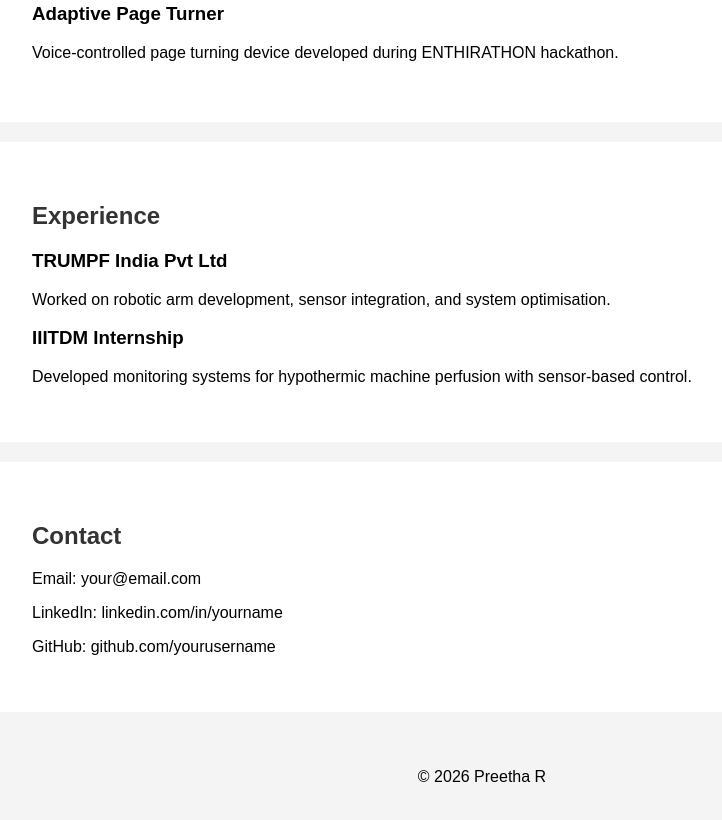
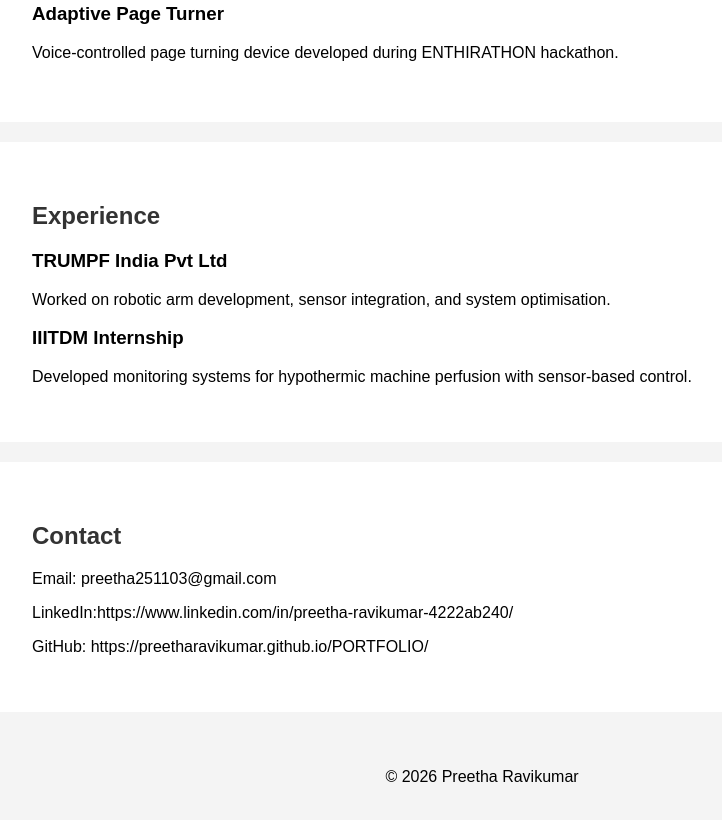
Before and after one commit to PreethaRavikumar/PORTFOLIO, a plain HTML site: page index.html in a window 1280 px wide. Shown: the part 1116-1936 px from the top of the page, without its empty margins (158-880 px from the left). Drawn offline with Linux system fonts and the light colour scheme.

Commit message:
Update index.html

```diff
--- a/index.html
+++ b/index.html
@@ -1,7 +1,7 @@
 <!DOCTYPE html>
 <html>
 <head>
-<title>Preetha R | Robotics Portfolio</title>
+<title>Preetha Ravikumar | Robotics Portfolio</title>
 
 <style>
 
@@ -47,7 +47,7 @@ margin-top:20px;
 <body>
 
 <header>
-<h1>Preetha R</h1>
+<h1>Preetha Ravikumar</h1>
 <p>Robotics & Automation Engineer</p>
 <p>MSc Robotics and Autonomous Systems | University of Bath</p>
 </header>
@@ -119,14 +119,14 @@ Interested in building advanced robotic systems that combine hardware and softwa
 
 <h2>Contact</h2>
 
-<p>Email: your@email.com</p>
-<p>LinkedIn: linkedin.com/in/yourname</p>
-<p>GitHub: github.com/yourusername</p>
+<p>Email: preetha251103@gmail.com</p>
+<p>LinkedIn:https://www.linkedin.com/in/preetha-ravikumar-4222ab240/</p>
+<p>GitHub: https://preetharavikumar.github.io/PORTFOLIO/</p>
 
 </section>
 
 <footer>
-<p>© 2026 Preetha R</p>
+<p>© 2026 Preetha Ravikumar</p>
 </footer>
 
 </body>
```
